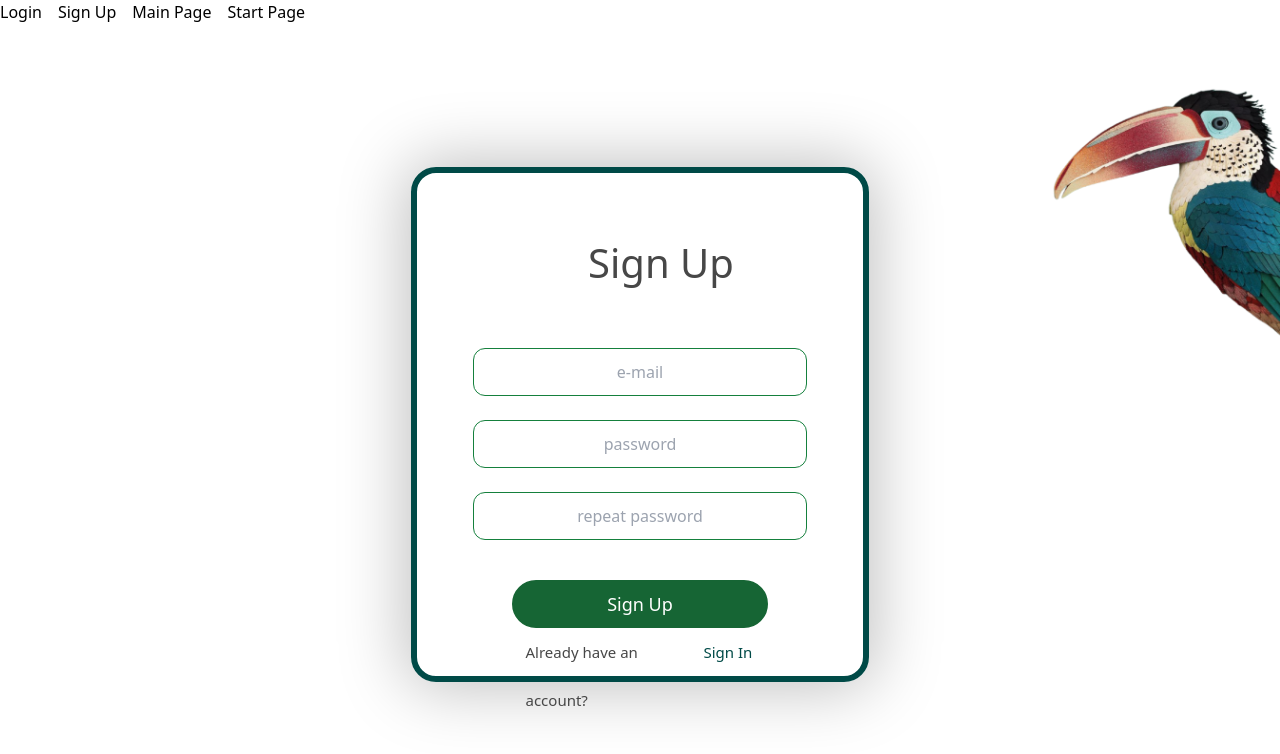
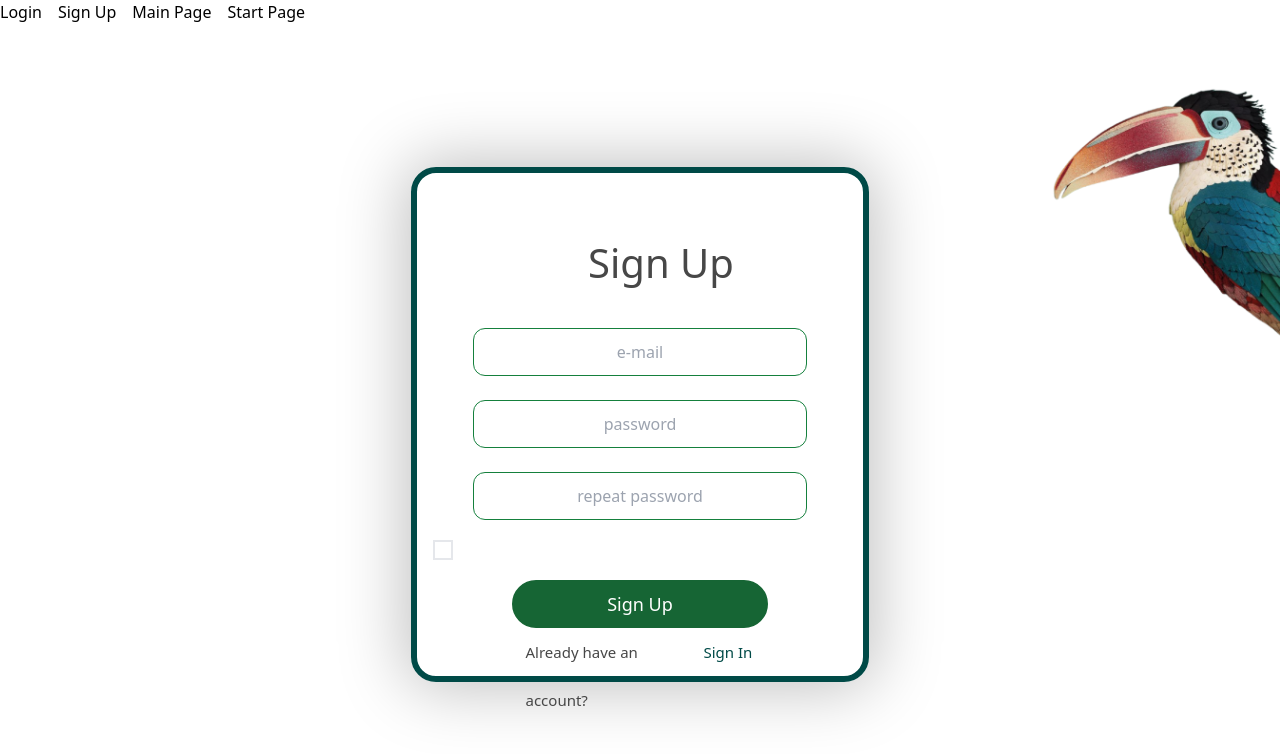
Before and after one commit to HlibHryshko/toucan-planner, a React (Create React App) app: page /signup in a window 1280 px wide. Shown: the top 754 px of the page. Built offline with nearby package versions, Linux system fonts and the light colour scheme.

Commit message:
checkbox element is added to SignUp form(with pelican)

```diff
--- a/src/pages/SignUp.js
+++ b/src/pages/SignUp.js
@@ -1,7 +1,10 @@
+import { useState } from "react";
 import Button from "../components/Button";
+import CheckBox from "../components/CheckBox";
 import Field from "../components/Field";
 
 const SignUp = () => {
+  const [privacySettingsAccepted, setPrivaceSettingsAccepted] = useState(false);
   return (
     <div
       className="flex items-center justify-center"
@@ -22,8 +25,9 @@ const SignUp = () => {
           height: "346px",
         }}
       />
-      <form onSubmit={() => {}}
-        className="border-2 border-green-800 rounded-xl p-4 shadow-2xl space-y-10"
+      <form
+        onSubmit={() => {}}
+        className="border-2 border-green-800 rounded-xl p-4 shadow-2xl space-y-5"
         style={{
           width: "458px",
           height: "515px",
@@ -69,14 +73,19 @@ const SignUp = () => {
                   className="text-center w-full h-12 max-h-full mx-10 my-5"
                   placeholder="repeat password"
                 />
-
               </div>
             </div>
             {/* div that holds buttons and so on */}
+            <div>
+              <CheckBox
+                value={privacySettingsAccepted}
+                onChange={() => {
+                  setPrivaceSettingsAccepted((currentState) => !currentState);
+                }}
+              />
+            </div>
             <div className="flex flex-col items-center">
-            <Button primary rounded
-              className="w-64 h-12 mt-5 text-lg"
-            >
+              <Button primary rounded className="w-64 h-12 mt-5 text-lg">
                 Sign Up
               </Button>
 
@@ -104,7 +113,7 @@ const SignUp = () => {
                     lineHeight: "48px",
                     display: "flex",
                     color: "#004A47",
-                  marginLeft: "7px"
+                    marginLeft: "7px",
                   }}
                 >
                   {" "}
```
Lines whose indentation alone changed are shown as unchanged.
